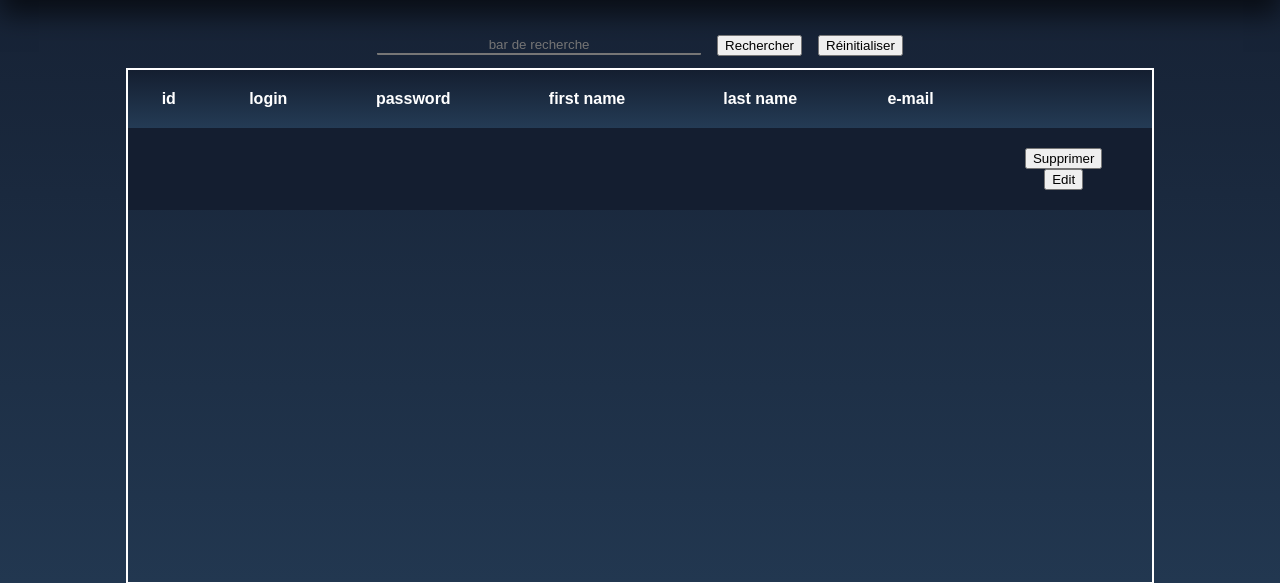
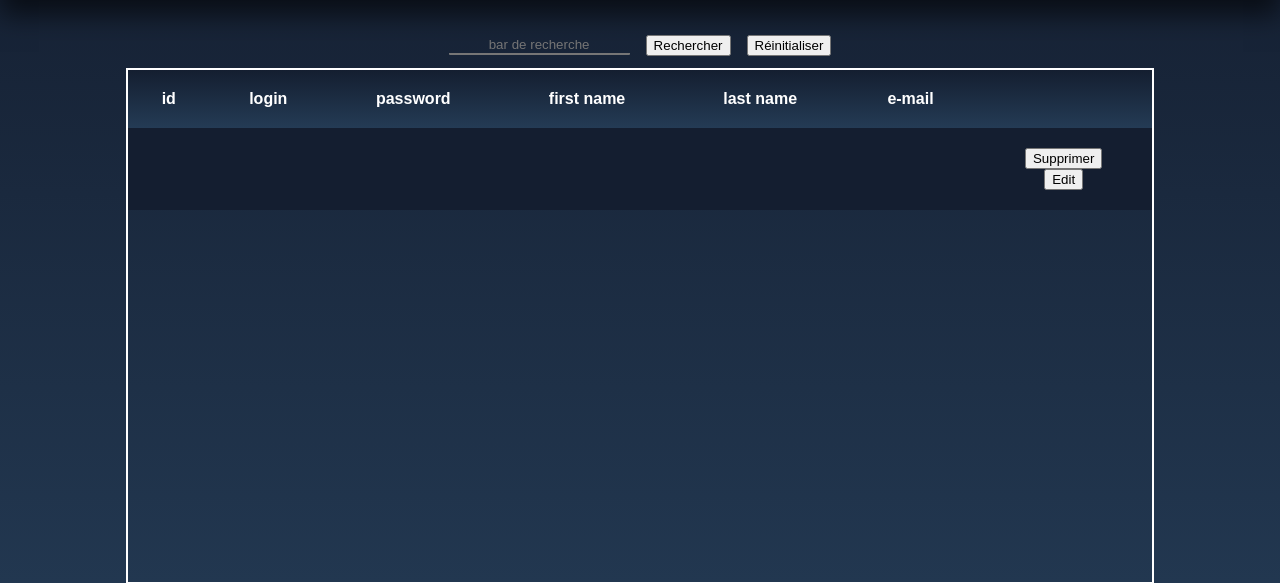
Before and after one commit to AlexHPGrall/WhatsDatFilm, a PHP site: page /admin/user in a window 1280 px wide. Shown: the part 110-693 px from the top of the page. Run offline with PHP 8.4, Linux system fonts and the light colour scheme; the visitor is signed in with stand-in values (Sample User, id 1); tables that the repository leaves empty or names only in its code hold one stand-in row (values such as "Sample post"); data that the repository does not hold is empty.

Commit message:
bar de recherche dans les tableaux admin

```diff
--- a/views/admin.php
+++ b/views/admin.php
@@ -12,12 +12,6 @@
 
     <main class="centeredMain">
 
-        <div class="tableSearch">
-            <input id="string" type="text" placeholder="bar de recherche" class="tableSearchElmt">
-            <button class="btn tableSearchElmt" type="button" id="search">Rechercher</button>
-            <button class="btn tableSearchElmt" type="button" id="reset">Réinitialiser</button>
-        </div>
-
         <?php require $adminView ?>
 
     </main>
--- a/views/movies.php
+++ b/views/movies.php
@@ -1,5 +1,11 @@
 <!DOCTYPE html>
 <html lang="fr">
+
+<div class="tableSearch">
+    <input id="string" type="text" placeholder="bar de recherche" class="tableSearchElmt">
+    <button class="btn tableSearchElmt" type="button" id="search">Rechercher</button>
+    <button class="btn tableSearchElmt" type="button" id="reset">Réinitialiser</button>
+</div>
 
 <div class="tableWrapper">
     <table>
--- a/views/style/styles.css
+++ b/views/style/styles.css
@@ -90,7 +90,7 @@ input {
     color: #fff;
     border-radius: var(--fieldRadius);
     text-align: center;
-    width: 320px;
+    width: 80%;
     border-bottom: #fff, solid;
     border-top: none;
     border-left: none;
--- a/views/user.php
+++ b/views/user.php
@@ -1,5 +1,11 @@
 <!DOCTYPE html>
 <html lang="fr">
+
+<div class="tableSearch">
+    <input id="string" type="text" placeholder="bar de recherche" class="tableSearchElmt">
+    <button class="btn tableSearchElmt" type="button" id="search">Rechercher</button>
+    <button class="btn tableSearchElmt" type="button" id="reset">Réinitialiser</button>
+</div>
 
 <div class="tableWrapper">
     <table>
```
